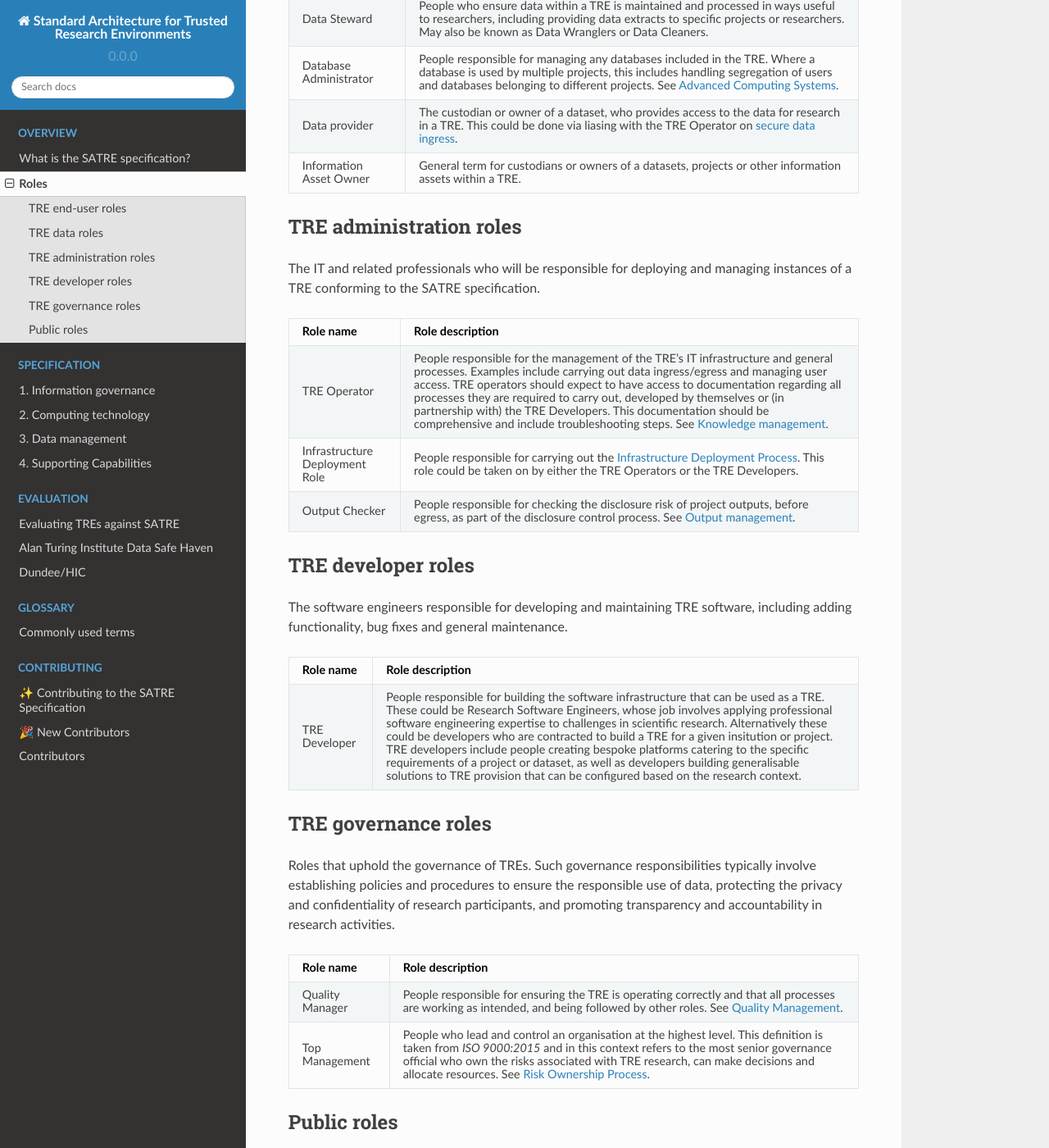
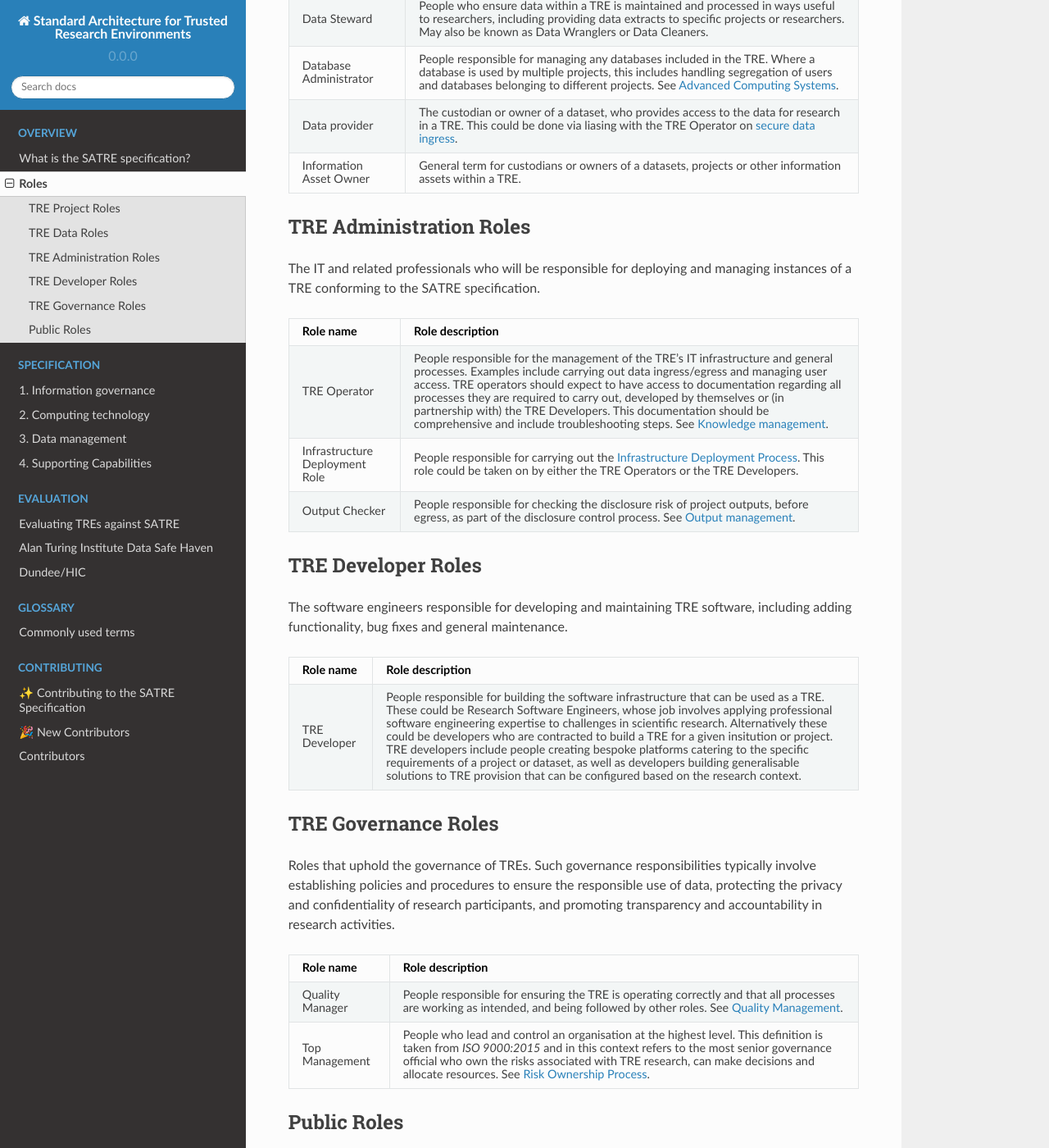
Before and after one commit to sa-tre/satre-specification, a Sphinx documentation site: the page built from docs/source/roles.md, in a window 1280 px wide and 1400 px high, scrolled down 775 px. Shown: the whole window at 82% size. Built offline with Sphinx 7.4.7 and the Read the Docs theme 2.0.0, drawn with Linux system fonts in a browser that asks for light colours; some of the changed text lies outside the part shown.

Commit message:
rename project roles

```diff
--- a/docs/source/roles.md
+++ b/docs/source/roles.md
@@ -8,7 +8,7 @@ One person can have multiple roles.
 
 (user_roles)=
 
-## TRE end-user roles
+## TRE Project Roles
 
 Roles for people using the TRE to conduct research or analyse data in the TRE.
 
@@ -29,7 +29,7 @@ Roles for people using the TRE to conduct research or analyse data in the TRE.
 
 (data_roles)=
 
-## TRE data roles
+## TRE Data Roles
 
 Roles for people managing data and databases used in a TRE.
 
@@ -52,7 +52,7 @@ Roles for people managing data and databases used in a TRE.
 
 (admin_roles)=
 
-## TRE administration roles
+## TRE Administration Roles
 
 The IT and related professionals who will be responsible for deploying and managing instances of a TRE conforming to the SATRE specification.
 
@@ -72,7 +72,7 @@ The IT and related professionals who will be responsible for deploying and manag
 
 (developer_roles)=
 
-## TRE developer roles
+## TRE Developer Roles
 
 The software engineers responsible for developing and maintaining TRE software, including adding functionality, bug fixes and general maintenance.
 
@@ -88,7 +88,7 @@ The software engineers responsible for developing and maintaining TRE software,
 
 (governance_roles)=
 
-## TRE governance roles
+## TRE Governance Roles
 
 Roles that uphold the governance of TREs.
 Such governance responsibilities typically involve establishing policies and procedures to ensure the responsible use of data, protecting the privacy and confidentiality of research participants, and promoting transparency and accountability in research activities.
@@ -108,7 +108,7 @@ Such governance responsibilities typically involve establishing policies and pro
 
 (public_roles)=
 
-## Public roles
+## Public Roles
 
 Roles that concern members of the public with regard to TREs and TRE research.
 
```
